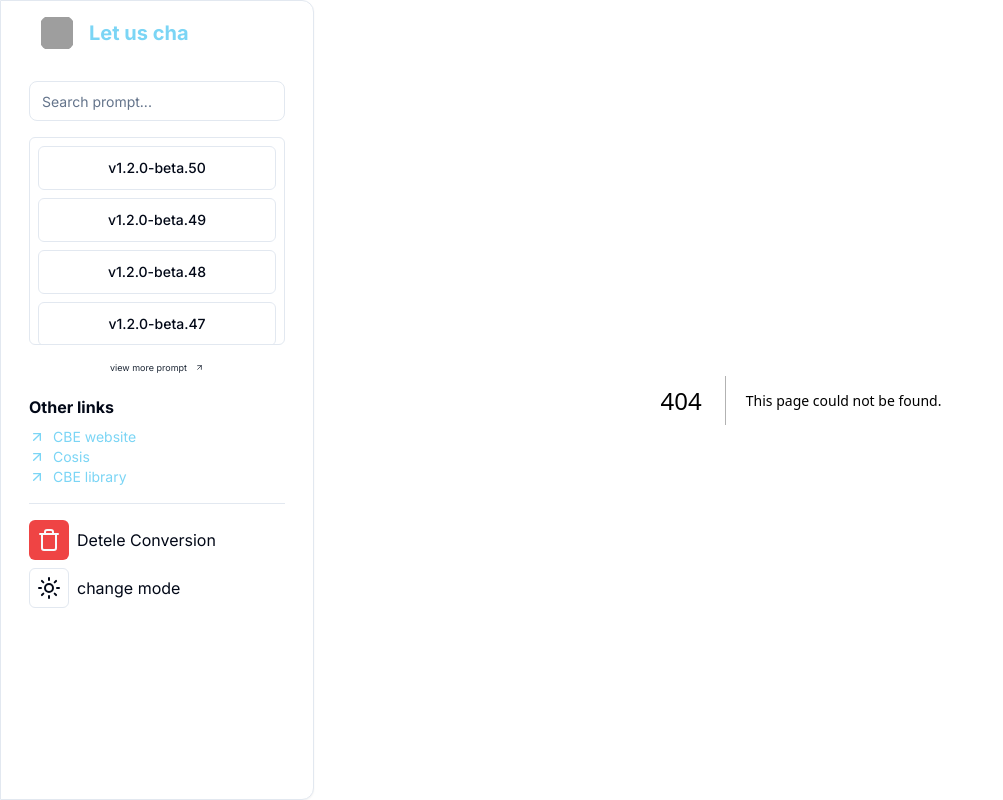
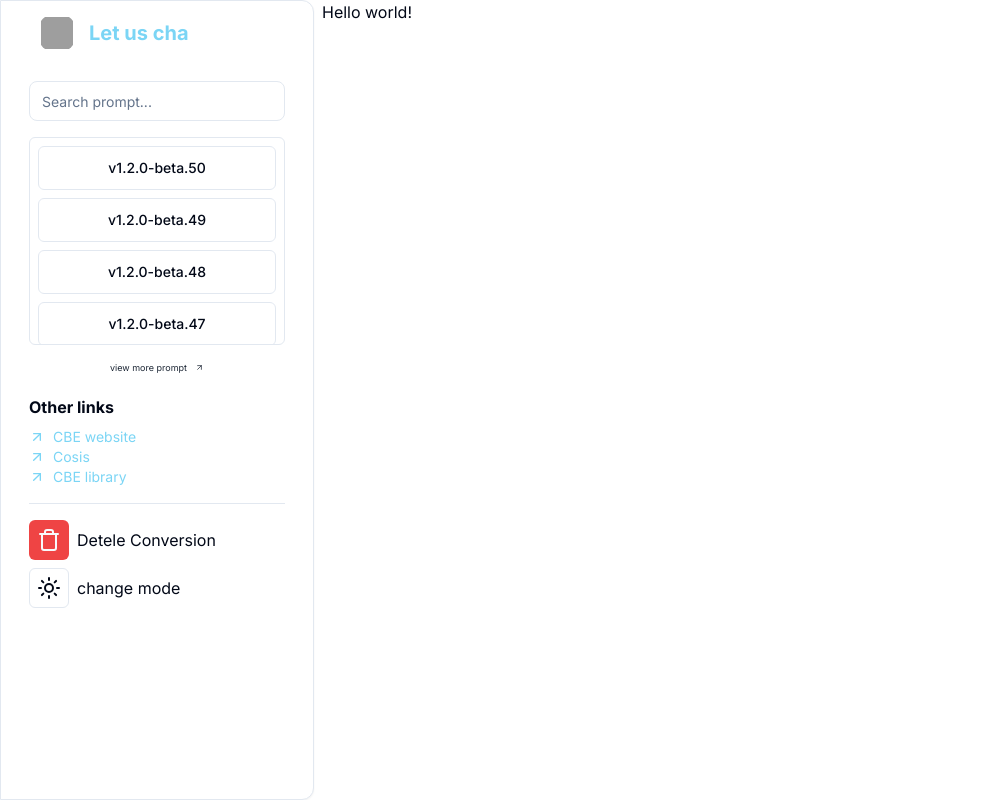
Before and after one commit to Henryle-hd/cbe-ai, a Next.js app: page /prompt in a window 1280 px wide. Before the commit this address had no page. Shown: the whole page, without its empty margins (0-1003 px from the left). Built offline with nearby package versions, Linux system fonts and the light colour scheme; grey boxes are pictures that could not be loaded.

Commit message:
prompt added!

```diff
--- /dev/null
+++ b/src/app/prompt/page.tsx
@@ -0,0 +1,9 @@
+import React from "react";
+
+export default function PromptPage() {
+  return (
+    <div>
+      <p>Hello world!</p>
+    </div>
+  );
+}
```
